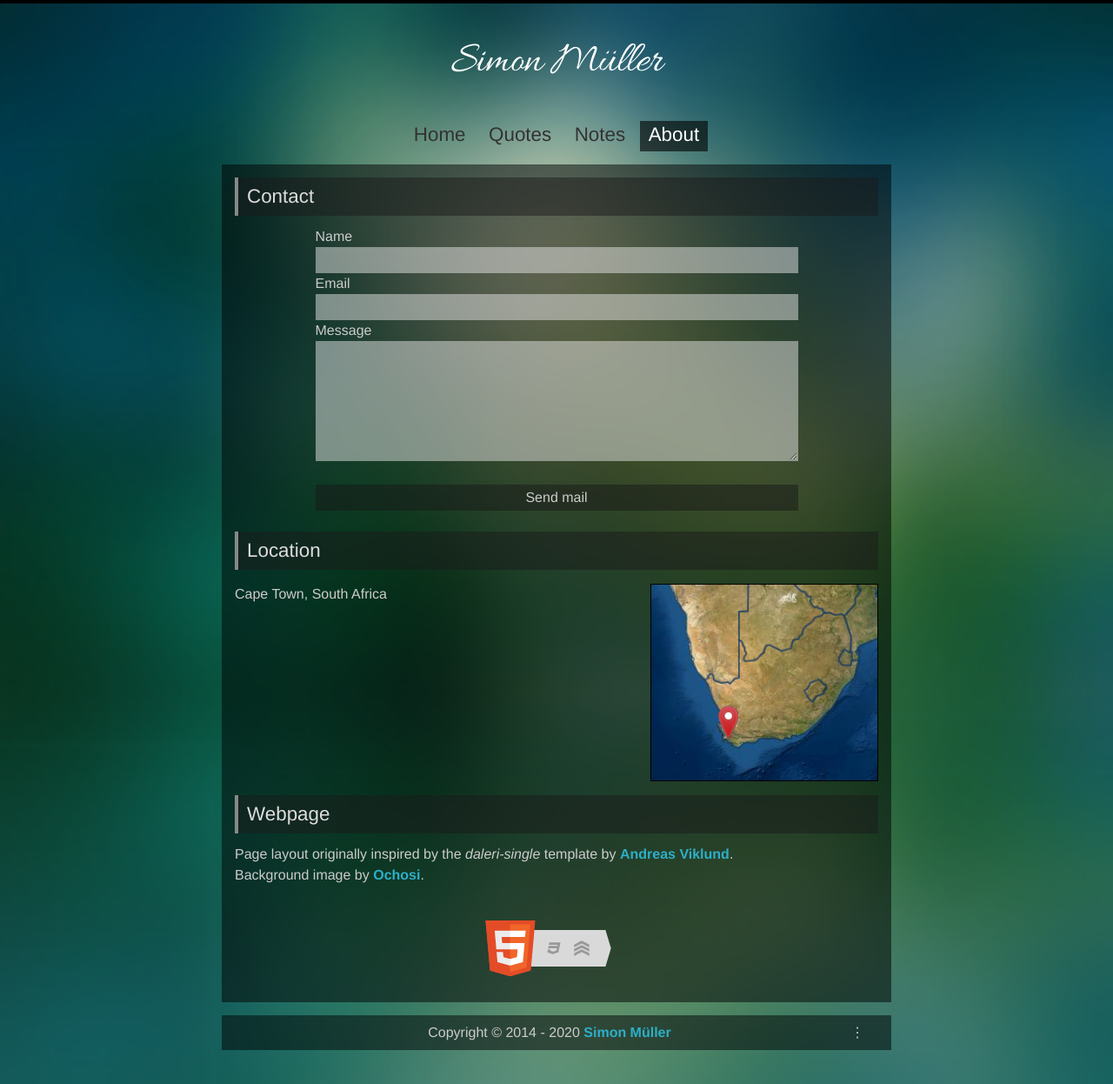
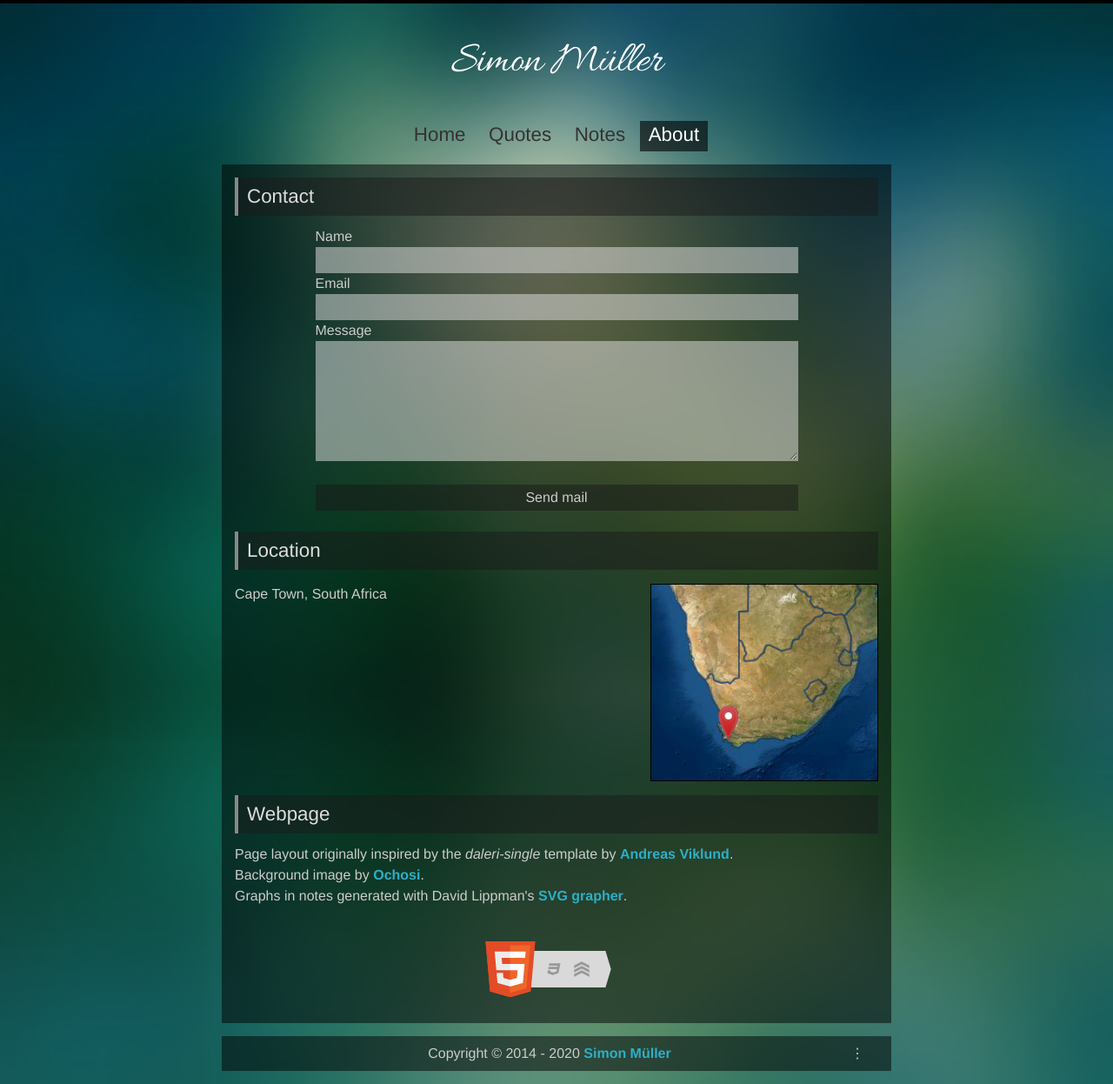
Before and after one commit to samuller/samuller.net, a Jekyll site: the page built from about/index.html, in a window 1280 px wide. Shown: the whole page at 87% size. Built offline with Jekyll 4.4.1, drawn with Linux system fonts in a browser that asks for light colours.

Commit message:
Link to SVG grapher

```diff
--- a/about/index.html
+++ b/about/index.html
@@ -32,6 +32,7 @@ layout: page
 <p>
 Page layout originally inspired by the <i>daleri-single</i> template by <a href="https://andreasviklund.com/build/daleri-single-as-a-tumblr-theme/">Andreas Viklund</a>.<br/>
 Background image by <a href="http://open.knome.fi/2011/03/18/xubuntu-natty-default-wallpaper/">Ochosi</a>.<br/>
+Graphs in notes generated with David Lippman's <a href="http://dlippman.imathas.com/svg2/svggrapher.htm">SVG grapher</a>.
 </p>
 <br/>
 <div class="notice">
```
